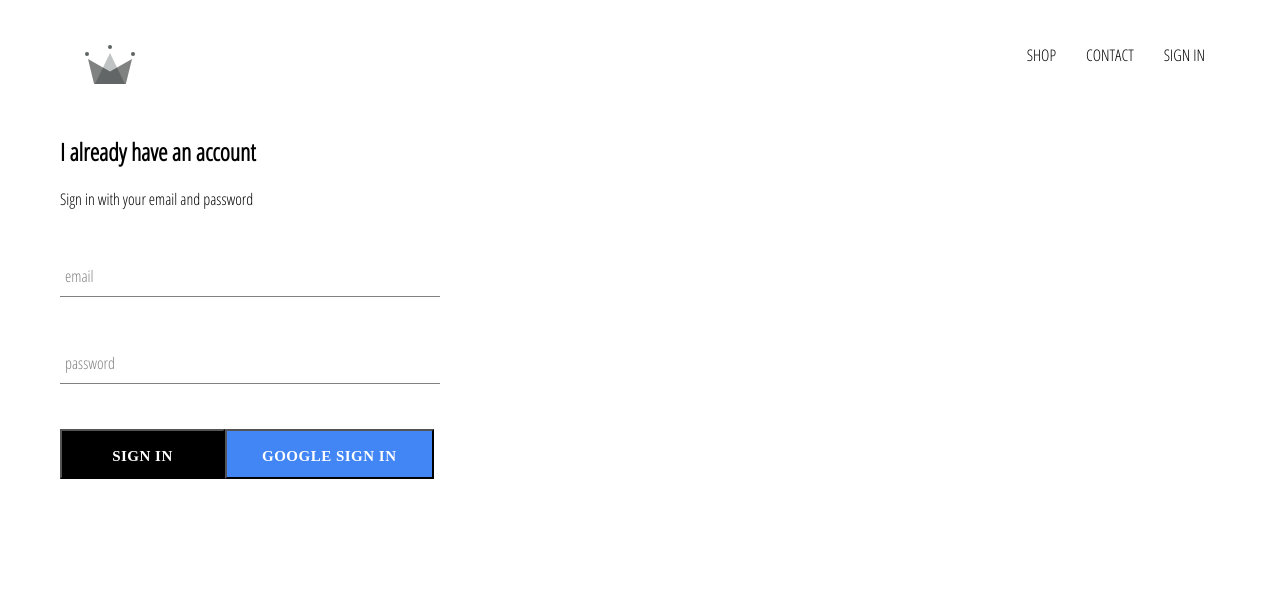
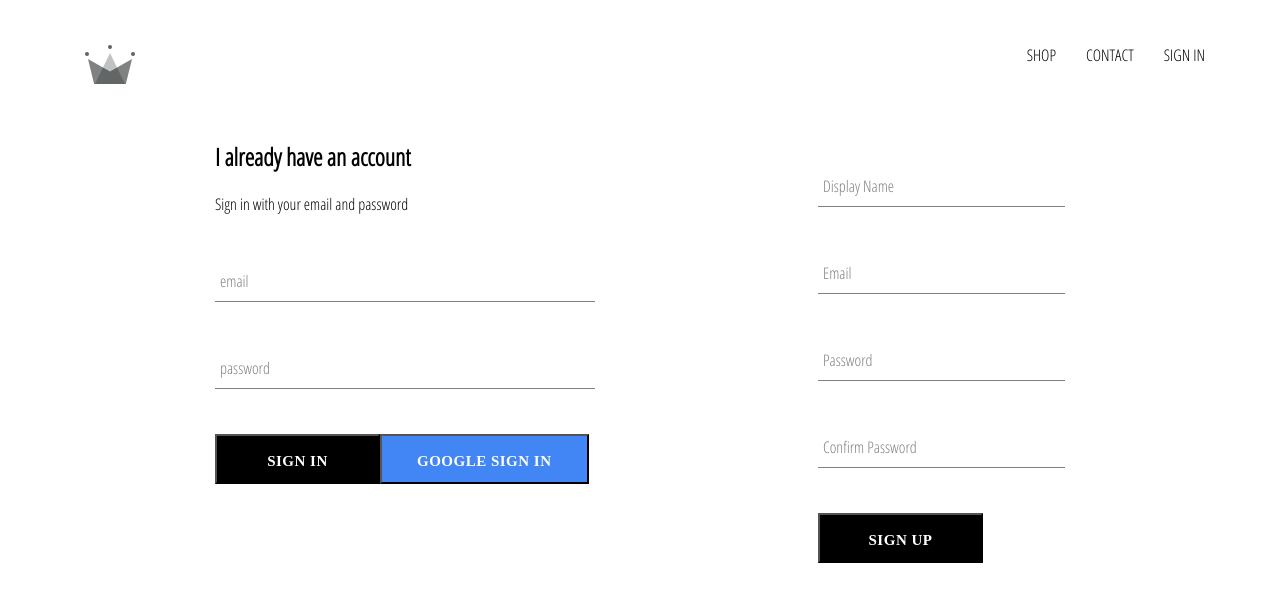
Before and after one commit to jamesarry/clothing-app, a React (Create React App) app: page /signin in a window 1280 px wide. Shown: the top 602 px of the page. Built offline with nearby package versions, Linux system fonts and the light colour scheme; no server answers.

Commit message:
implemented firebase utils, included ability to store authenticated users into our firestore database

```diff
--- a/src/App.js
+++ b/src/App.js
@@ -4,7 +4,7 @@
 import ShopPage from './pages/shop/shop.component';
 import Header from './components/header/header.component';
 import SignInAndSignUpPage from './pages/sign-in-and-sign-up/sign-in-and-sign-up.component';
-import { auth } from './firebase/firebase.utils';
+import { auth, createUserProfileDocument } from './firebase/firebase.utils';
 import './App.css';
 
 
@@ -22,11 +22,23 @@
 
     //Assess google authentication sign in and listening to the changes
     componentDidMount(){
-       this.unsubscribeFromAuth = auth.onAuthStateChanged(user => {
-         this.setState({ currentUser: user });
+       this.unsubscribeFromAuth = auth.onAuthStateChanged(async userAuth => {
+         if(userAuth){
+           const userRef = await createUserProfileDocument(userAuth);
+           userRef.onSnapshot(snapshot => {
+              this.setState({
+                 currentUser: {
+                   id: snapshot.id,
+                   ...snapshot.data()
+                 }
+              });
+              console.log(this.state);
+           });
 
-        console.log(user);
-      })
+         }
+
+         this.setState({ currentUser: userAuth });
+      });
     }
      //Close the subscription
       componentWillUnmount(){
--- /dev/null
+++ b/src/components/sign-up/sign-up.component.jsx
@@ -0,0 +1,99 @@
+import React from 'react';
+
+import FormInput from '../form-input/form-input.component';import CustomButton from '../custom-button/custom-button.component';
+
+import { auth, createUserProfileDocument } from '../../firebase/firebase.utils';
+
+import './sign-up.styles.scss';
+
+class SignUp extends React.Component {
+  constructor() {
+    super();
+
+    this.state = {
+      displayName: '',
+      email: '',
+      password: '',
+      confirmPassword: ''
+    };
+  }
+
+  handleSubmit = async event => {
+    event.preventDefault();
+
+    const { displayName, email, password, confirmPassword } = this.state;
+
+    if (password !== confirmPassword) {
+      alert("passwords don't match");
+      return;
+    }
+
+    try {
+      const { user } = await auth.createUserWithEmailAndPassword(
+        email,
+        password
+      );
+
+      await createUserProfileDocument(user, { displayName });
+
+      this.setState({
+        displayName: '',
+        email: '',
+        password: '',
+        confirmPassword: ''
+      });
+    } catch (error) {
+      console.error(error);
+    }
+  };
+
+  handleChange = event => {
+    const { name, value } = event.target;
+
+    this.setState({ [name]: value });
+  };
+
+  render() {
+    const { displayName, email, password, confirmPassword } = this.state;
+    return (
+
+        <form className='sign-up-form' onSubmit={this.handleSubmit}>
+          <FormInput
+            type='text'
+            name='displayName'
+            value={displayName}
+            onChange={this.handleChange}
+            label='Display Name'
+            required
+          />
+          <FormInput
+            type='email'
+            name='email'
+            value={email}
+            onChange={this.handleChange}
+            label='Email'
+            required
+          />
+          <FormInput
+            type='password'
+            name='password'
+            value={password}
+            onChange={this.handleChange}
+            label='Password'
+            required
+          />
+          <FormInput
+            type='password'
+            name='confirmPassword'
+            value={confirmPassword}
+            onChange={this.handleChange}
+            label='Confirm Password'
+            required
+          />
+          <CustomButton type='submit'>SIGN UP</CustomButton>
+        </form>
+    );
+  }
+}
+
+export default SignUp;
--- /dev/null
+++ b/src/components/sign-up/sign-up.styles.scss
@@ -0,0 +1,9 @@
+.sign-up {
+  display: flex;
+  flex-direction: column;
+  width: 380px;
+
+  .title {
+    margin: 10px 0;
+  }
+}
--- a/src/firebase/firebase.utils.js
+++ b/src/firebase/firebase.utils.js
@@ -12,6 +12,40 @@
     appId: "1:254984255765:web:2c959855141c8d6e50511c",
     measurementId: "G-VM9KDY08CX"
 };
+
+
+/**
+ * store our authenticated users into firebase database
+ * If the user object does not exist, returns nothing else query firestore for the user
+ */
+export const createUserProfileDocument = async (userAuth, additionalData) => {
+
+    if(!userAuth) return;
+
+       const userRef = firestore.doc(`users/${userAuth.uid}`);
+
+       const snapShot = await userRef.get();
+       if(!snapShot.exists){
+           const { displayName, email } = userAuth;
+
+           const createdAt = new Date();
+
+           try{
+              await userRef.set({
+                  displayName,
+                  email,
+                  createdAt,
+                  ...additionalData
+              })
+           }catch(error){
+             console.log('error creating user', error.message);
+           }
+       }
+
+       return userRef;
+
+};
+
 //Initialise firebase and pass in the config
 firebase.initializeApp(config);
 
--- a/src/pages/sign-in-and-sign-up/sign-in-and-sign-up.component.jsx
+++ b/src/pages/sign-in-and-sign-up/sign-in-and-sign-up.component.jsx
@@ -1,10 +1,14 @@
 import React  from 'react';
+
 import SignIn from '../../components/sign-in/sign-in.component';
+import SignUp from '../../components/sign-up/sign-up.component';
+
 import './sign-in-and-sign-up.styles.scss';
 
 const SignInAndSignUpPage = () => (
    <div className="sign-in-and-sign-up">
       <SignIn />
+      <SignUp />
    </div>
 );
 
--- a/src/pages/sign-in-and-sign-up/sign-in-and-sign-up.styles.scss
+++ b/src/pages/sign-in-and-sign-up/sign-in-and-sign-up.styles.scss
@@ -0,0 +1,6 @@
+.sign-in-and-sign-up {
+  width: 850px;
+  display: flex;
+  justify-content: space-between;
+  margin: 30px auto;
+}
```
